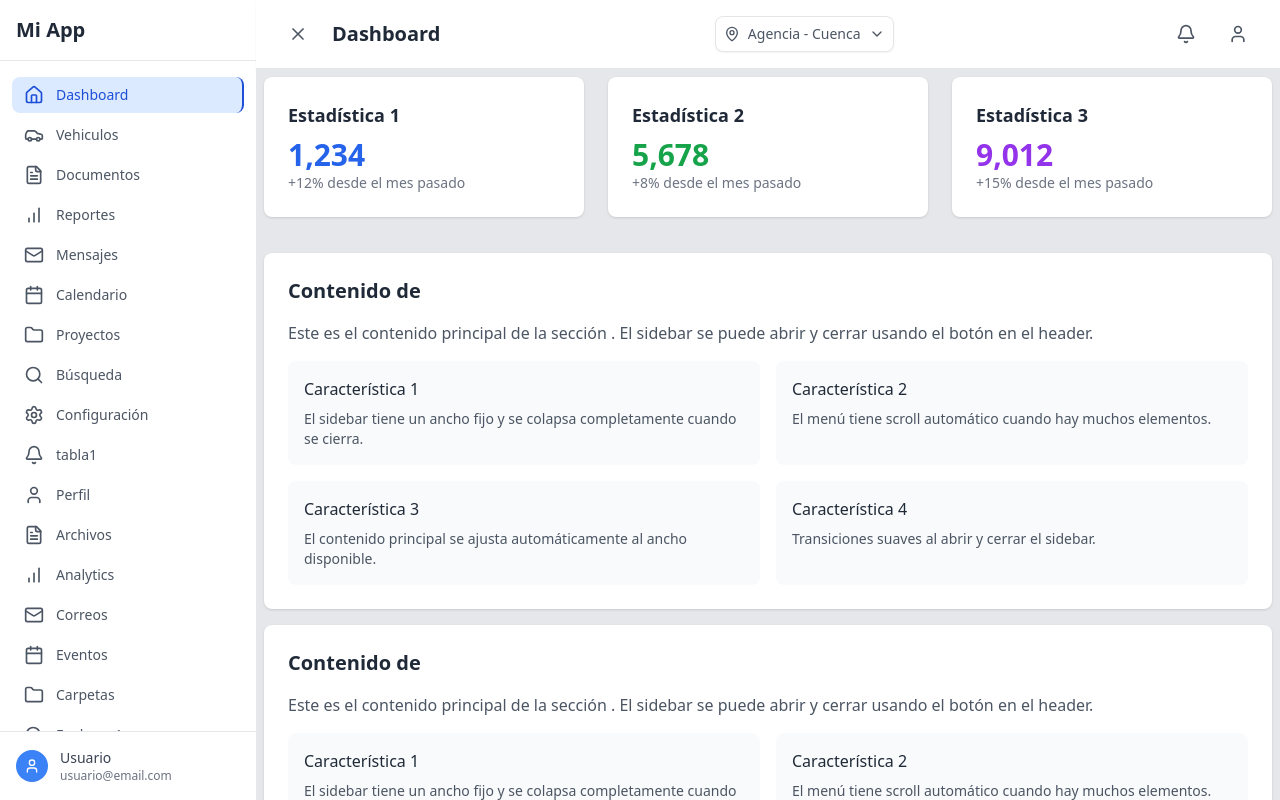
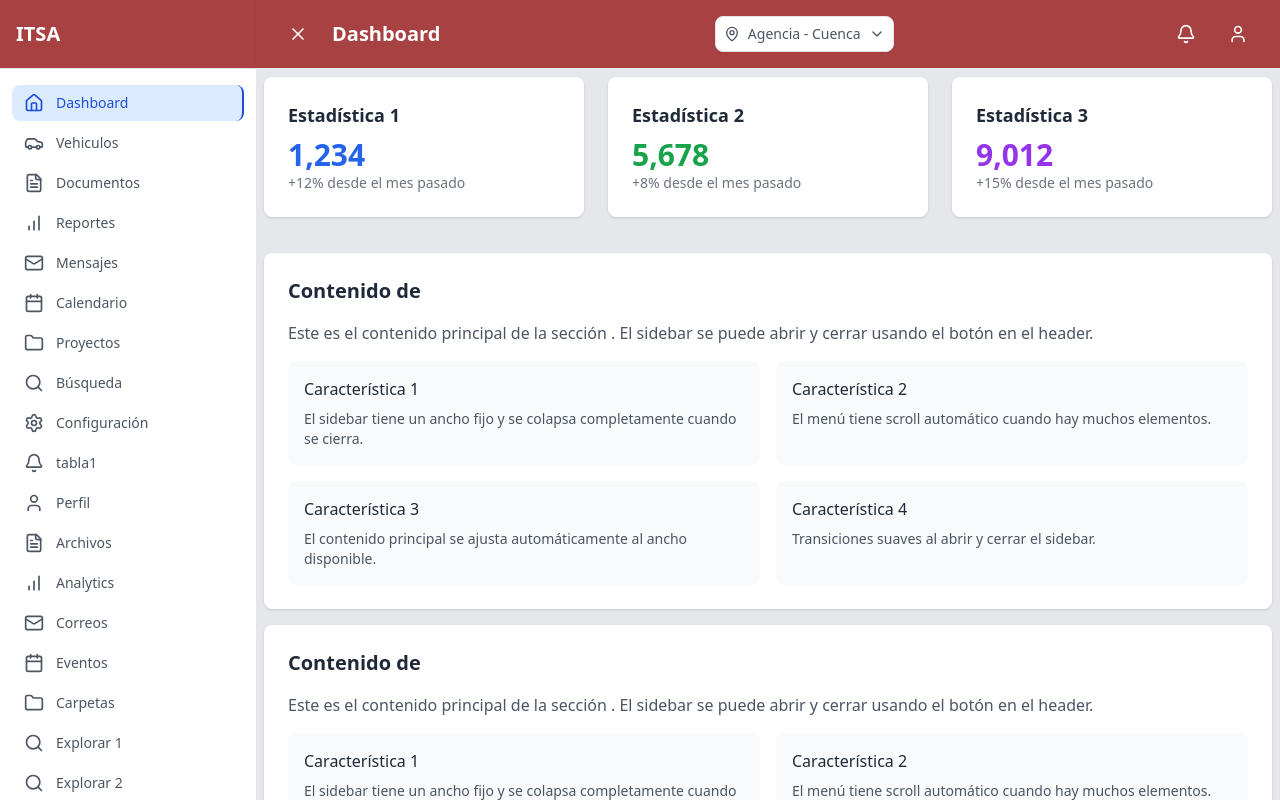
Before and after one commit to tomasfqit/plantilla-muestra-itsa, a React (Vite) app: page / in a window 1280 px wide. Built offline with nearby package versions, Linux system fonts and the light colour scheme; what ag-grid-community would draw is missing.

Commit message:
Add brand colors to Tailwind config; update CreateUserModal button styling and MainLayout for consistent branding; introduce new sidebar background color and adjust text colors for improved visibility.

```diff
--- a/src/components/CreateUserModal.tsx
+++ b/src/components/CreateUserModal.tsx
@@ -91,7 +91,7 @@ export function CreateUserModal({ onSave }: CreateUserModalProps) {
 
     return (
         <>
-            <Button onClick={() => setIsOpen(true)} variant="default" className="bg-blue-500 text-white hover:bg-blue-600">
+            <Button onClick={() => setIsOpen(true)} variant="default" >
                 <Plus className="h-4 w-4 mr-2" />
                 Nuevo Vehículo
             </Button>
--- a/src/components/ui/modal.tsx
+++ b/src/components/ui/modal.tsx
@@ -79,7 +79,7 @@ interface ModalSidebarProps {
 
 export function ModalSidebar({ children, className = "" }: ModalSidebarProps) {
     return (
-        <div className={`bg-gray-200 w-[150px] flex flex-col gap-2 items-center pt-5 p-2 ${className}`}>
+        <div className={`bg-brand-red w-[150px] flex flex-col gap-2 items-center pt-5 p-2 ${className}`}>
             {children}
         </div>
     )
--- a/src/views/MainLayout/index.tsx
+++ b/src/views/MainLayout/index.tsx
@@ -79,10 +79,9 @@ export default function MainLayout() {
             >
                 <div className="flex flex-col h-full">
                     {/* Sidebar Header */}
-                    <div className="flex items-center justify-between p-4 border-b border-gray-200">
-                        <h2 className="text-xl font-semibold text-gray-800">Mi App</h2>
+                    <div className="bg-brand-red flex items-center justify-between p-4 border-b border-gray-200 h-[69px]">
+                        <h2 className="text-xl font-semibold text-white">{sidebarOpen && "ITSA"}</h2>
                     </div>
-
                     {/* Menu Items with Scroll */}
                     <nav className="flex-1 overflow-y-auto py-4">
                         <ul className="space-y-1 px-3">
@@ -107,7 +106,7 @@ export default function MainLayout() {
                     </nav>
 
                     {/* Sidebar Footer */}
-                    <div className="p-4 border-t border-gray-200">
+                    {/* <div className="p-4 border-t border-gray-200">
                         <div className="flex items-center">
                             <div className="w-8 h-8 bg-blue-500 rounded-full flex items-center justify-center">
                                 <User className="w-4 h-4 text-white" />
@@ -117,24 +116,24 @@ export default function MainLayout() {
                                 <p className="text-xs text-gray-500">usuario@email.com</p>
                             </div>
                         </div>
-                    </div>
+                    </div> */}
                 </div>
             </div>
 
             {/* Main Content Area */}
             <div className="flex-1 flex flex-col">
                 {/* Header */}
-                <header className="bg-white shadow-sm border-b border-gray-200 px-6 py-4">
+                <header className="bg-brand-red shadow-sm border-b border-gray-200 px-6 py-4 ">
                     <div className="flex items-center justify-between">
                         <div className="flex items-center">
                             {/* Sidebar Toggle Button */}
                             <button
                                 onClick={toggleSidebar}
-                                className="p-2 rounded-lg text-gray-600 hover:bg-gray-100 hover:text-gray-900 transition-colors duration-200"
+                                className="p-2 rounded-lg text-white hover:bg-gray-100 hover:text-gray-900 transition-colors duration-200"
                             >
                                 {sidebarOpen ? <X className="w-5 h-5" /> : <Menu className="w-5 h-5" />}
                             </button>
-                            <h1 className="ml-4 text-xl font-semibold text-gray-800">{activeItem}</h1>
+                            <h1 className="ml-4 text-xl font-semibold text-white">{activeItem}</h1>
                         </div>
 
                         <div className="flex items-center">
@@ -163,7 +162,7 @@ export default function MainLayout() {
                             <DropdownMenu>
                                 <DropdownMenuTrigger asChild>
                                     <button className="p-2 rounded-lg text-gray-600 hover:bg-gray-100 hover:text-gray-900 transition-colors duration-200">
-                                        <Bell className="w-5 h-5" />
+                                        <Bell className="w-5 h-5" color="white" />
                                     </button>
                                 </DropdownMenuTrigger>
                                 <DropdownMenuContent>
@@ -177,7 +176,7 @@ export default function MainLayout() {
                             <DropdownMenu>
                                 <DropdownMenuTrigger asChild>
                                     <button className="p-2 rounded-lg text-gray-600 hover:bg-gray-100 hover:text-gray-900 transition-colors duration-200">
-                                        <User className="w-5 h-5" />
+                                        <User className="w-5 h-5" color="white" />
                                     </button>
                                 </DropdownMenuTrigger>
                                 <DropdownMenuContent>
--- a/tailwind.config.js
+++ b/tailwind.config.js
@@ -50,6 +50,9 @@ export default {
           4: "hsl(var(--chart-4))",
           5: "hsl(var(--chart-5))",
         },
+        // Colores personalizados
+        "brand-red": "rgb(168, 65, 65)",
+        "brand-red-hex": "#a84141",
       },
       keyframes: {
         "slide-in-right": {
```
Also changed, not shown: 1 other file (tests, documents, lock files or other folders).
